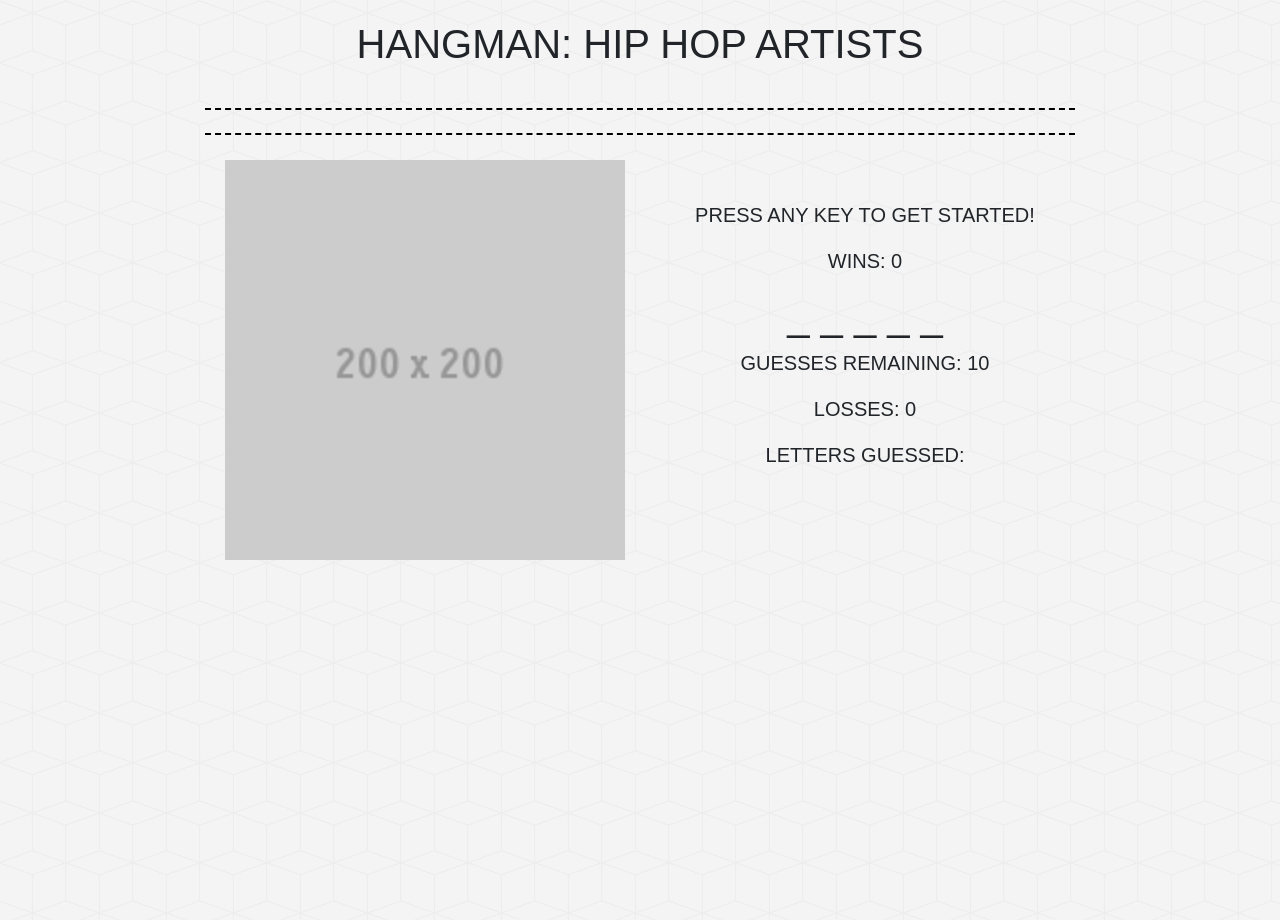
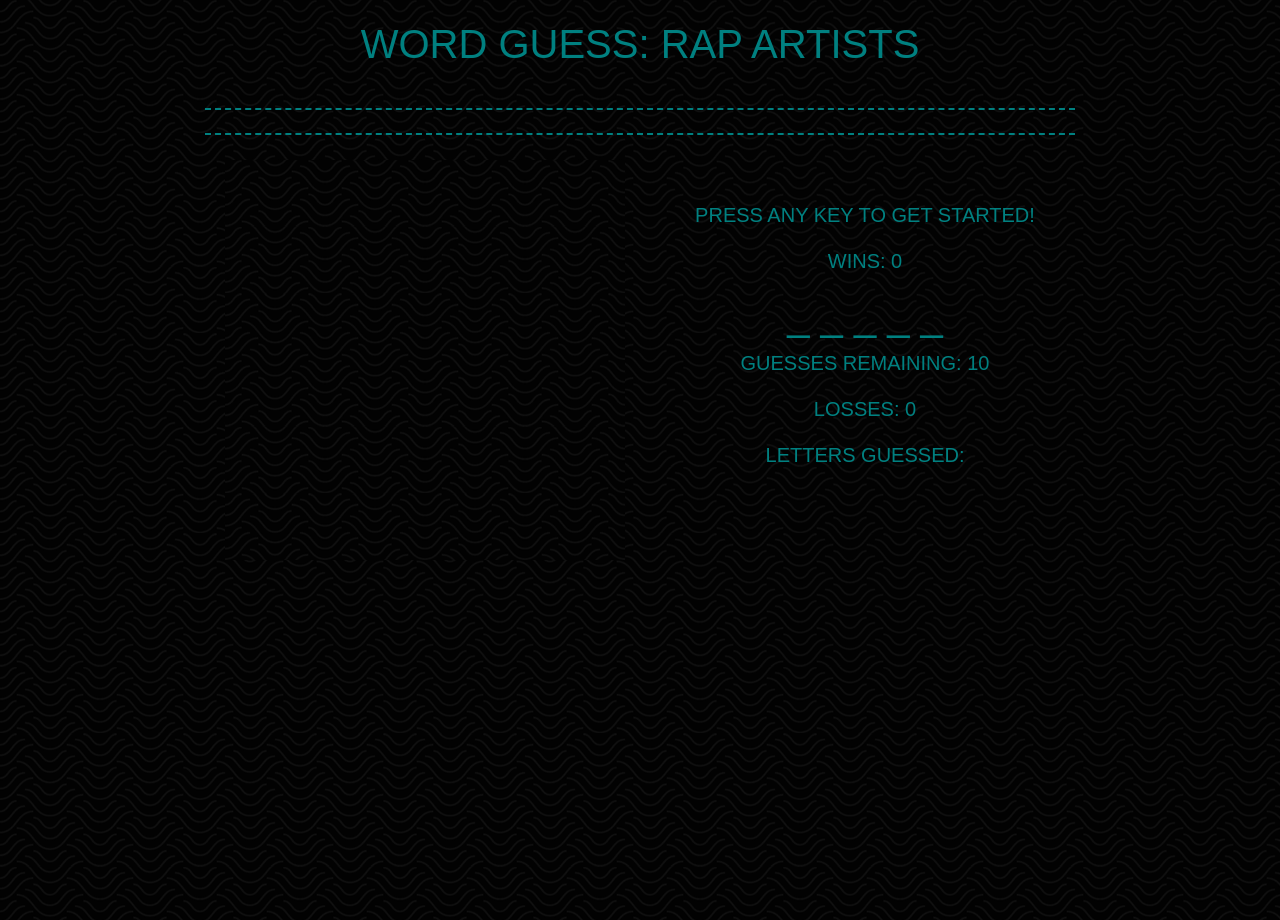
Before and after one commit to kevinperez1996/Word-Guess-Game, a plain HTML site: page index.html in a window 1280 px wide. Drawn offline with nearby package versions, Linux system fonts and the light colour scheme.

Commit message:
changed up some images and html spelling/wording

```diff
--- a/assets/css/style.css
+++ b/assets/css/style.css
@@ -1,10 +1,11 @@
 body {
-    background-image: url(../images/cubes.png);
+    background-image: url(../images/papyrus-dark.png);
     font-family: fantasy;
     text-transform: uppercase;
     width: 900px;
     height: 900px;
     margin: auto;
+    color: teal;
 }
 .title{
     text-align: center;
@@ -30,8 +31,8 @@ body {
     margin-bottom: 40px;
 }
 .row2{
-    border-bottom: dashed 2px black;
-    border-top: dashed 2px black;
+    border-bottom: dashed 2px teal;
+    border-top: dashed 2px teal;
     padding-top: 15px;
     margin-bottom: 5px;
 }
--- a/index.html
+++ b/index.html
@@ -14,30 +14,29 @@
 </head>
 
 <body>
-    <source src="assets/audio/drake.mp3" type="audio/mpeg">
     <div class="container">
         <div class="row, row1">
-            <div class="col-md-12">
+            <div class="col-sm-12">
                 <div class="title">
-                    <h1>HANGMAN: Hip Hop Artists</h1>
+                    <h1>Word Guess: Rap Artists</h1>
                 </div>
             </div>
         </div>
         <div class="row, row2">
-                <div class="col-md-12">
+                <div class="col-sm-12">
                     <div class="songName">
                         <h1 id="song-name"></h1>
                     </div>
                 </div>
             </div>
         <div class="row">
-            <div class="col-md-6">
+            <div class="col-sm-6">
                 <div class="SongImg">
-                    <img id="cover" src="assets/images/placehold.gif" height= "400px" width= "400px">
+                        <img id="cover" src="assets/images/papyrus-dark.png" height= "400px" width= "400px">
 
                 </div>
             </div>
-            <div class="col-md-6">
+            <div class="col-sm-6">
                 <div class="game-text">
                     <p>PRESS ANY KEY TO GET STARTED!</p>
                     <p>WINS: <span id="win-count"></span> </p>
```
Also changed, not shown: assets/images/Jcole.jpg, assets/images/logic.jpg, assets/images/migos.jpg, assets/images/music.jpg (added), assets/images/papyrus-dark.png (added).
